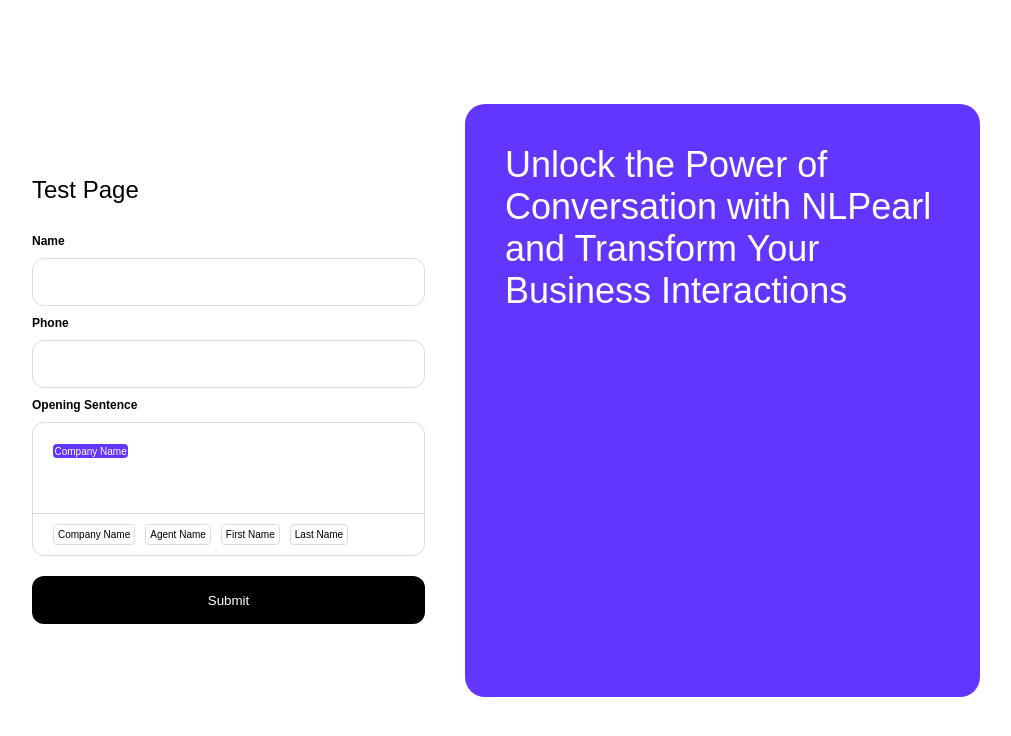
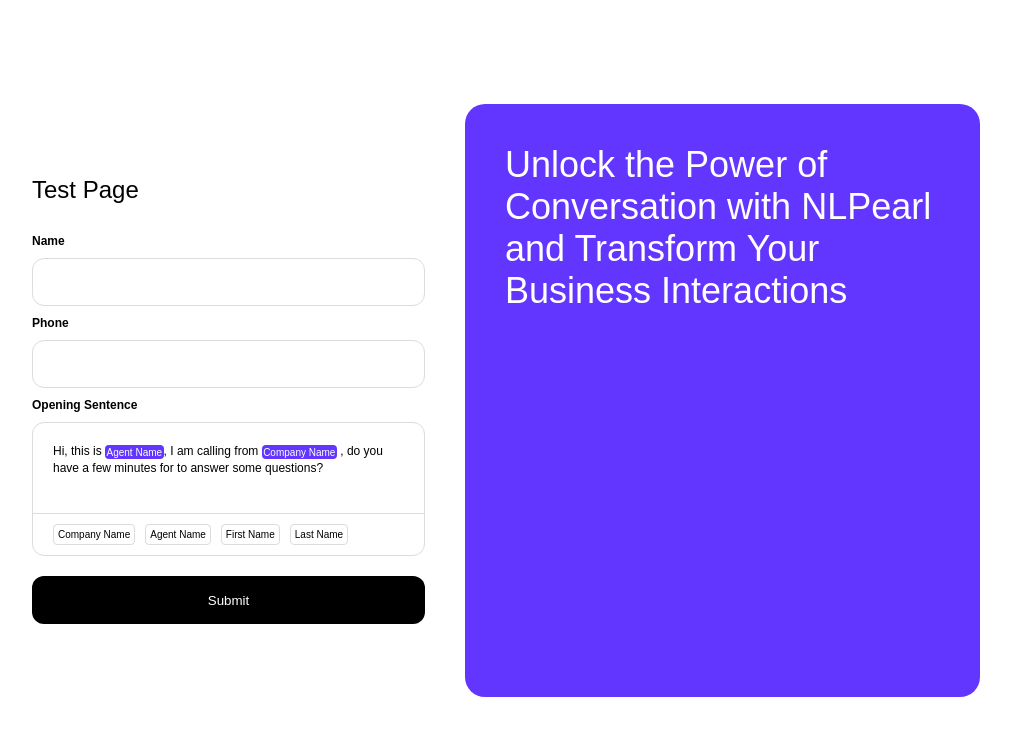
Before and after one commit to klodianshaba/nlpearl-test, an Angular app: page / in a window 1280 px wide. Shown: the top 736 px of the page, without its empty margins (134-1145 px from the left). Built offline with nearby package versions, Linux system fonts and the light colour scheme.

Commit message:
sentence insert placeholder at cursor

```diff
--- a/src/app/components/sentence/sentence.component.html
+++ b/src/app/components/sentence/sentence.component.html
@@ -3,6 +3,10 @@
     #editable
     contenteditable="true"
     class="editable"
+    [innerHTML]="html"
+    (focus)="saveSelection()"
+    (keyup)="saveSelection()"
+    (mouseup)="saveSelection()"
     (input)="onInput($event)">
     <p>
       <span>
--- a/src/app/components/sentence/sentence.component.scss
+++ b/src/app/components/sentence/sentence.component.scss
@@ -10,6 +10,7 @@
     max-height: 300px;
     border-radius: $border-radius $border-radius 0 0;
     padding: $padding;
+    line-height: 16px;
     outline: none;
     .placeholder {
       padding: 1.5px;
@@ -17,6 +18,7 @@
       font-size: $font-size-small;
       background-color: var(--primary-color);
       color: var(--contrast-color);
+      text-wrap: nowrap;
     }
     p {
       margin: 0;
--- a/src/app/components/sentence/sentence.component.ts
+++ b/src/app/components/sentence/sentence.component.ts
@@ -7,8 +7,9 @@
   viewChild,
 } from '@angular/core';
 import { DomSanitizer, SafeHtml } from '@angular/platform-browser';
-import { NG_VALUE_ACCESSOR } from '@angular/forms';
+import { ControlValueAccessor, NG_VALUE_ACCESSOR } from '@angular/forms';
 import { PlaceholdersComponent } from '../placeholders/placeholders.component';
+import { EditorService } from '../../services/editor.service';
 
 @Component({
   selector: 'app-sentence',
@@ -24,40 +25,51 @@
     },
   ],
 })
-export class SentenceComponent {
+export class SentenceComponent implements ControlValueAccessor {
   placeholders = input<string[]>([]);
   editable = viewChild<ElementRef>('editable');
   html: SafeHtml = '';
-  onChange: (value: string) => void = () => {};
+  private onChange: (value: string) => void = () => {};
+  private savedRange: Range | null = null;
+
   constructor(
     private domSanitizer: DomSanitizer,
-    private renderer: Renderer2
-  ) {}
+    private renderer: Renderer2,
+    private editorService: EditorService
+  ) {
+    this.editorService.renderer = this.renderer;
+  }
 
   writeValue(value: string) {
-    this.html = this.domSanitizer.bypassSecurityTrustHtml(value);
+    this.html = this.domSanitizer.bypassSecurityTrustHtml(
+      this.editorService.convertToHtml(value, this.placeholders())
+    );
   }
+
   registerOnChange(fn: any) {
     this.onChange = fn;
   }
+
   registerOnTouched(fn: any) {}
 
   onInput(event: Event) {
-    const text = this.editable()?.nativeElement.textContent;
-    this.onChange(text);
-    console.log(event);
+    this.updateSentence();
   }
+
   onPlaceholder(placeholder: string) {
-    console.log(placeholder);
-    const k = '&#xFEFE;';
-    const placeholderElement = this.renderer.createElement('span');
-    placeholderElement.innerText = placeholder;
-    placeholderElement.classList.add('placeholder');
-    placeholderElement.setAttribute('contenteditable', false);
+    this.editorService.insertAtCursor(this.savedRange, placeholder);
+    this.updateSentence();
+  }
 
-    this.renderer.appendChild(
-      this.editable()?.nativeElement,
-      placeholderElement
-    );
+  saveSelection() {
+    const selection = window.getSelection();
+    if (selection && selection.rangeCount > 0) {
+      this.savedRange = selection.getRangeAt(0);
+    }
+  }
+
+  private updateSentence() {
+    const formatedText = this.editorService.convertToText(this.editable());
+    this.onChange(formatedText);
   }
 }
```
